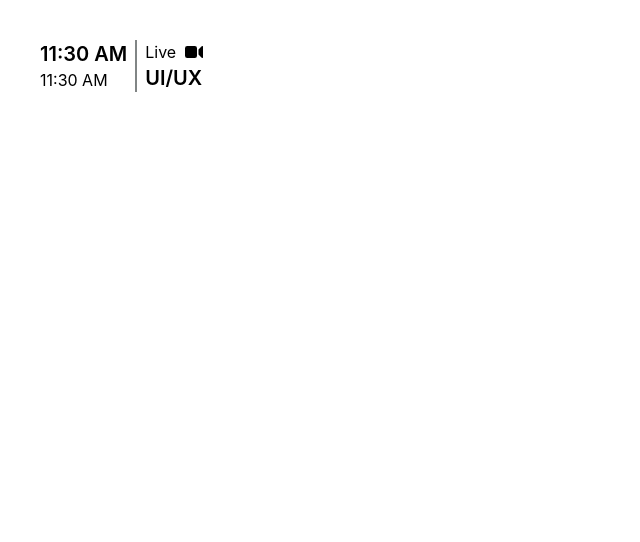
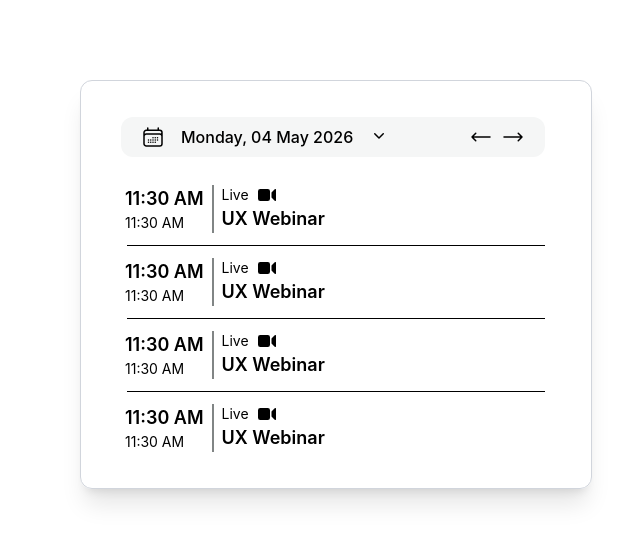
Before and after one commit to VikrantPareek/week-13-tailwind-project, a React (Vite) app: page / in a window 1280 px wide. Shown: the top 542 px of the page, without its empty margins (0-640 px from the left). Built offline with nearby package versions, Linux system fonts and the light colour scheme.

Commit message:
Created Calender Component

```diff
--- a/src/App.jsx
+++ b/src/App.jsx
@@ -1,3 +1,4 @@
+import { Calender } from "./components/Calender";
 import { CalenderDate } from "./components/CalenderDate";
 import { CalenderMeeting } from "./components/CalenderMeeting";
 import { ProfileCard } from "./components/ProfileCard";
@@ -6,7 +7,7 @@ import { SidebarOption } from "./components/SidebarOption";
 import WebinarButton from "./components/WebinarButton";
 
 function App() {
-  return <CalenderMeeting time={"11:30 AM"} status={"Live"} topic={"UI/UX"} />
+  return <Calender />
 }
 
 export default App
--- /dev/null
+++ b/src/components/Calender.jsx
@@ -0,0 +1,15 @@
+import { CalenderDate } from "./CalenderDate";
+import { CalenderMeeting } from "./CalenderMeeting";
+
+export function Calender(){
+    return <div className="m-20 py-6 w-lg border border-gray-300 rounded-xl shadow-xl">
+        <CalenderDate className={"mx-10 mt-3 mb-7"} date={"Monday, 04 May 2026"}/>
+        <CalenderMeeting className={"mx-11 mb-3"} time={"11:30 AM"} status={"Live"} topic={"UX Webinar"} />
+        <hr className="w-9/11 mx-auto mb-3" />
+        <CalenderMeeting className={"mx-11 mb-3"} time={"11:30 AM"} status={"Live"} topic={"UX Webinar"} />
+        <hr className="w-9/11 mx-auto mb-3" />
+        <CalenderMeeting className={"mx-11 mb-3"} time={"11:30 AM"} status={"Live"} topic={"UX Webinar"} />
+        <hr className="w-9/11 mx-auto mb-3" />
+        <CalenderMeeting className={"mx-11 mb-3"} time={"11:30 AM"} status={"Live"} topic={"UX Webinar"} />
+    </div>
+}
--- a/src/components/CalenderDate.jsx
+++ b/src/components/CalenderDate.jsx
@@ -1,6 +1,6 @@
-export function CalenderDate({date}) {
+export function CalenderDate({date, className}) {
   return (
-    <div className="m-10 w-fit px-5 py-2 rounded-xl bg-[#f5f6f6] flex gap-25">
+    <div className={`w-fit px-5 py-2 rounded-xl bg-[#f5f6f6] flex gap-20 ${className}`}>
         <div className="flex gap-4">
       <svg
         xmlns="http://www.w3.org/2000/svg"
--- a/src/components/CalenderMeeting.jsx
+++ b/src/components/CalenderMeeting.jsx
@@ -1,16 +1,16 @@
-export function CalenderMeeting({time, status, topic}){
-    return <div className="m-10 flex gap-2 w-fit">
+export function CalenderMeeting({time, status, topic, className}){
+    return <div className={`flex gap-2 w-fit ${className}`}>
         <div className="">
-            <h1 className="text-xl font-semibold">{time}</h1>
-            <p className="text-md">{time}</p>
+            <h1 className="text-lg font-semibold">{time}</h1>
+            <p className="text-sm">{time}</p>
         </div>
         <div className="bg-[#818585] w-0.5"></div>
         <div className="">
-            <p className="flex gap-2 items-center">{status} <svg xmlns="http://www.w3.org/2000/svg" viewBox="0 0 20 20" fill="currentColor" class="size-5">
+            <p className="flex text-sm gap-2 items-center">{status} <svg xmlns="http://www.w3.org/2000/svg" viewBox="0 0 20 20" fill="currentColor" class="size-5">
   <path d="M3.25 4A2.25 2.25 0 0 0 1 6.25v7.5A2.25 2.25 0 0 0 3.25 16h7.5A2.25 2.25 0 0 0 13 13.75v-7.5A2.25 2.25 0 0 0 10.75 4h-7.5ZM19 4.75a.75.75 0 0 0-1.28-.53l-3 3a.75.75 0 0 0-.22.53v4.5c0 .199.079.39.22.53l3 3a.75.75 0 0 0 1.28-.53V4.75Z" />
 </svg>
 </p>
-            <h1 className="text-xl font-semibold">{topic}</h1>
+            <h1 className="text-lg font-semibold">{topic}</h1>
         </div>
     </div>
 }
```
